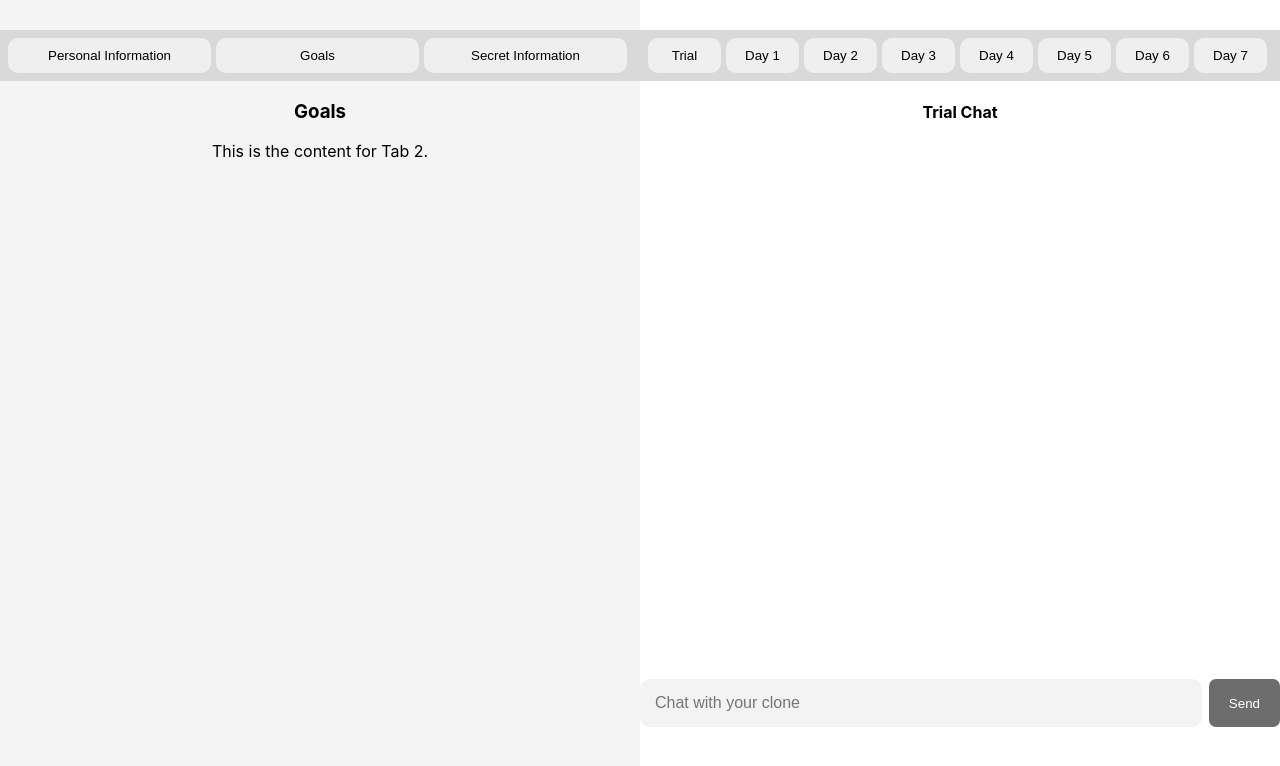
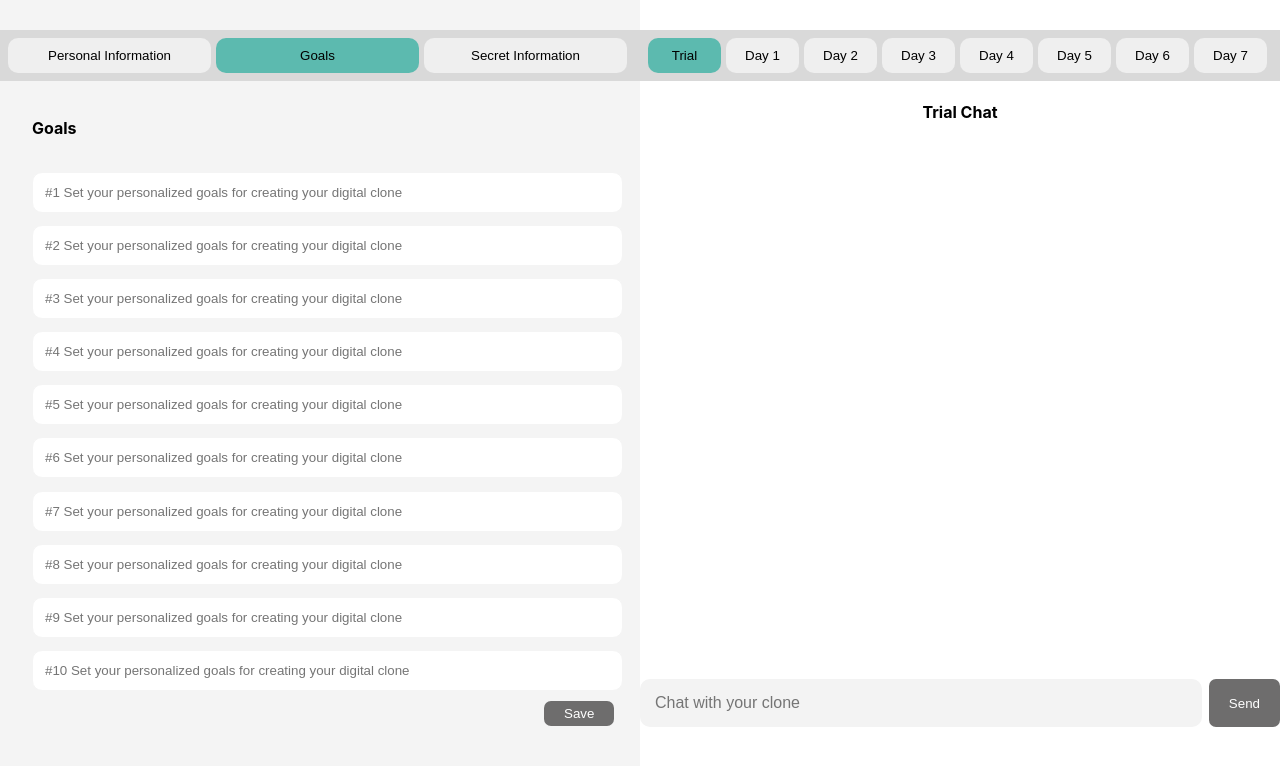
Before and after one commit to jlee4330/URP, a React (Create React App) app in the folder client/: page /main in a window 1280 px wide. Both pictures are taken after a click on the button "Goals". Shown: the top 766 px of the page. Built offline with nearby package versions, Linux system fonts and the light colour scheme.

Commit message:
Goal page and secret information added

```diff
--- a/client/src/Component/main.css
+++ b/client/src/Component/main.css
@@ -206,3 +206,54 @@
   border-radius: 10px;
   /* Adds rounded corners to the input box */
 }
+
+
+.secretInput {
+  text-align: left; /* Aligns text to the left */
+  background-color: white;
+  border: 0.5px solid #f4f4f4;
+  border-radius: 10px;
+  width: 96%;
+  height: 650px;
+  padding: 12px; /* Adjust padding as needed */
+  resize: none; /* Prevents resizing the textarea */
+  overflow: auto; /* Adds a scrollbar if the text overflows */
+  line-height: normal; /* Adjusts the spacing between lines */
+  box-sizing: border-box; /* Includes padding and border in the width and height */
+  font-family: Arial, Helvetica, sans-serif;
+}
+
+.secretName{
+  display: flex;
+  align-items: flex-start;
+  flex-wrap: wrap;
+  text-align: left;
+  margin-left: 5%;
+  margin-top: 2.5%;
+}
+
+
+.goalpage{
+  display: flex;
+  align-items: flex-start;
+  flex-wrap: wrap;
+  text-align: left;
+  margin-left: 5%;
+  margin-top: 2.5%;
+}
+
+.tablinks.active {
+  background-color: #00a49192;
+}
+
+.goalInput {
+  /* Your styles for name input here */
+  text-align: left;
+
+  border: 0.5px solid #f4f4f4;
+  padding: 12px;
+  border-radius: 10px;
+  margin-top: 2%;
+  width: 93%;
+  /* Adds a little space between the title and the input */
+}
--- a/client/src/Pages/MainPage.js
+++ b/client/src/Pages/MainPage.js
@@ -5,6 +5,7 @@ import profilePic from '/Users/donggunlee/Desktop/CloneBuilder/URP/client/src/
 export const MainPage = () => {
     const [activeLeftTab, setActiveLeftTab] = useState('Tab1');
     const [activeRightTab, setActiveRightTab] = useState('Tab4');
+
 
 
     const openLeftTab = (tabName) => {
@@ -61,18 +62,45 @@ export const MainPage = () => {
                     </div>
 
 
+                </div>
+                <div id="Tab2" className={`tabcontent ${activeLeftTab === 'Tab2' ? 'active' : ''}`}>
+                    <div className='goalpage'>
+                            <h4> Goals</h4>
+                            <input className='goalInput' placeholder={'#1 Set your personalized goals for creating your digital clone'} ></input>
+                            <input className='goalInput' placeholder={'#2 Set your personalized goals for creating your digital clone'} ></input>
+                            <input className='goalInput' placeholder={'#3 Set your personalized goals for creating your digital clone'} ></input>
+                            <input className='goalInput' placeholder={'#4 Set your personalized goals for creating your digital clone'} ></input>
+                            <input className='goalInput' placeholder={'#5 Set your personalized goals for creating your digital clone'} ></input>
+                            <input className='goalInput' placeholder={'#6 Set your personalized goals for creating your digital clone'} ></input>
+                            <input className='goalInput' placeholder={'#7 Set your personalized goals for creating your digital clone'} ></input>
+                            <input className='goalInput' placeholder={'#8 Set your personalized goals for creating your digital clone'} ></input>
+                            <input className='goalInput' placeholder={'#9 Set your personalized goals for creating your digital clone'} ></input>
+                            <input className='goalInput' placeholder={'#10 Set your personalized goals for creating your digital clone'} ></input>
+
+                    </div>
+
+                    <div className='bottom'>
+                            <   button className='saveBtn' type="submit">Save</button>
+                            </div>
 
 
 
 
                 </div>
-                <div id="Tab2" className={`tabcontent ${activeLeftTab === 'Tab2' ? 'active' : ''}`}>
-                    <h3>Goals</h3>
-                    <p>This is the content for Tab 2.</p>
-                </div>
+
+
                 <div id="Tab3" className={`tabcontent ${activeLeftTab === 'Tab3' ? 'active' : ''}`}>
-                    <h3>Secret Information</h3>
-                    <p>This is the content for Tab 3.</p>
+                    <div className='secretName'>
+                                <h4> Secret Information </h4>
+                                <textarea className='secretInput' placeholder={'The information here will not be shared to the researchers.'}></textarea>
+
+                            </div>
+                        <div className='bottom'>
+                            <button className='saveBtn' type="submit">Save</button>
+                        </div>
+
+
+
                 </div>
             </div>
 
```
